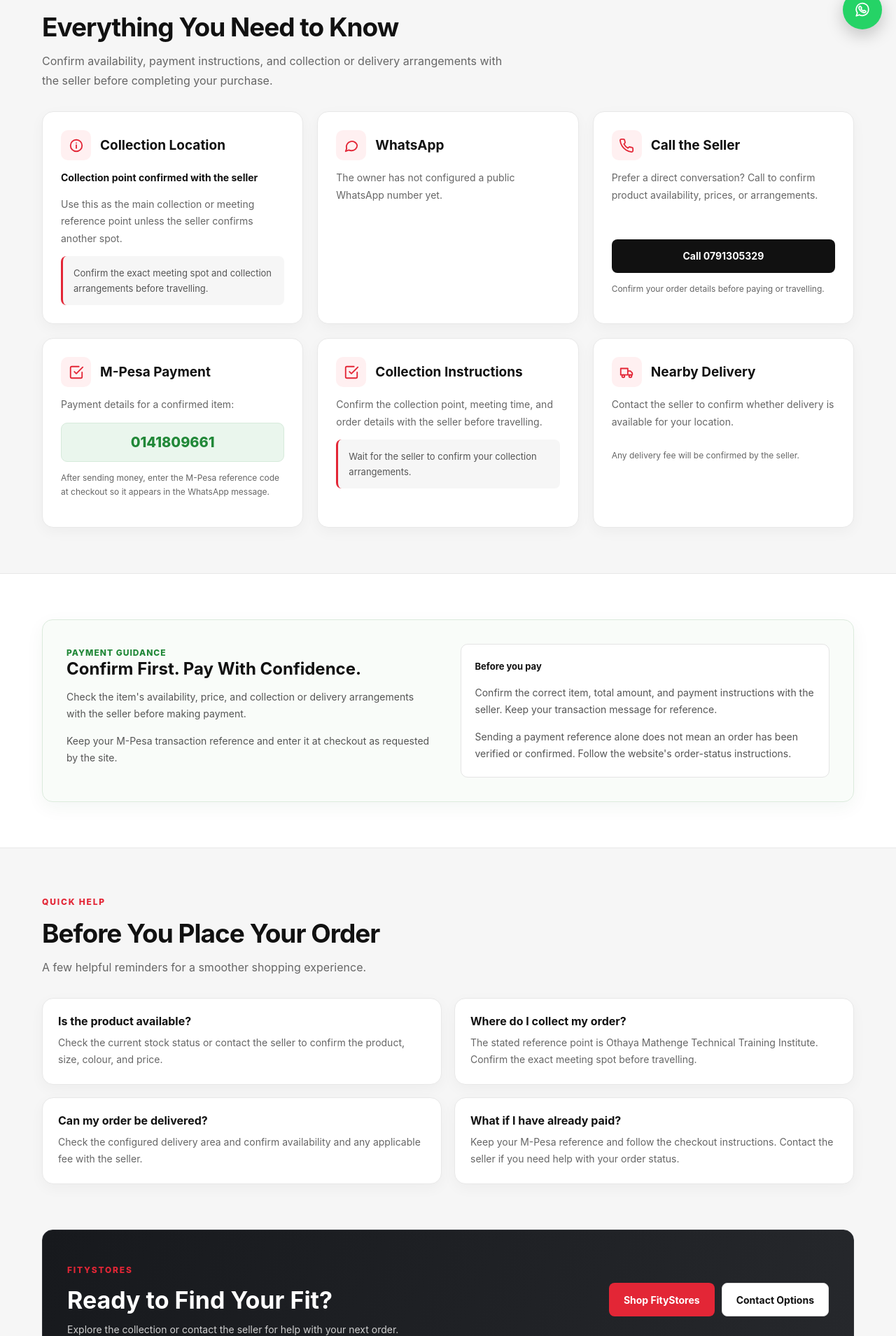
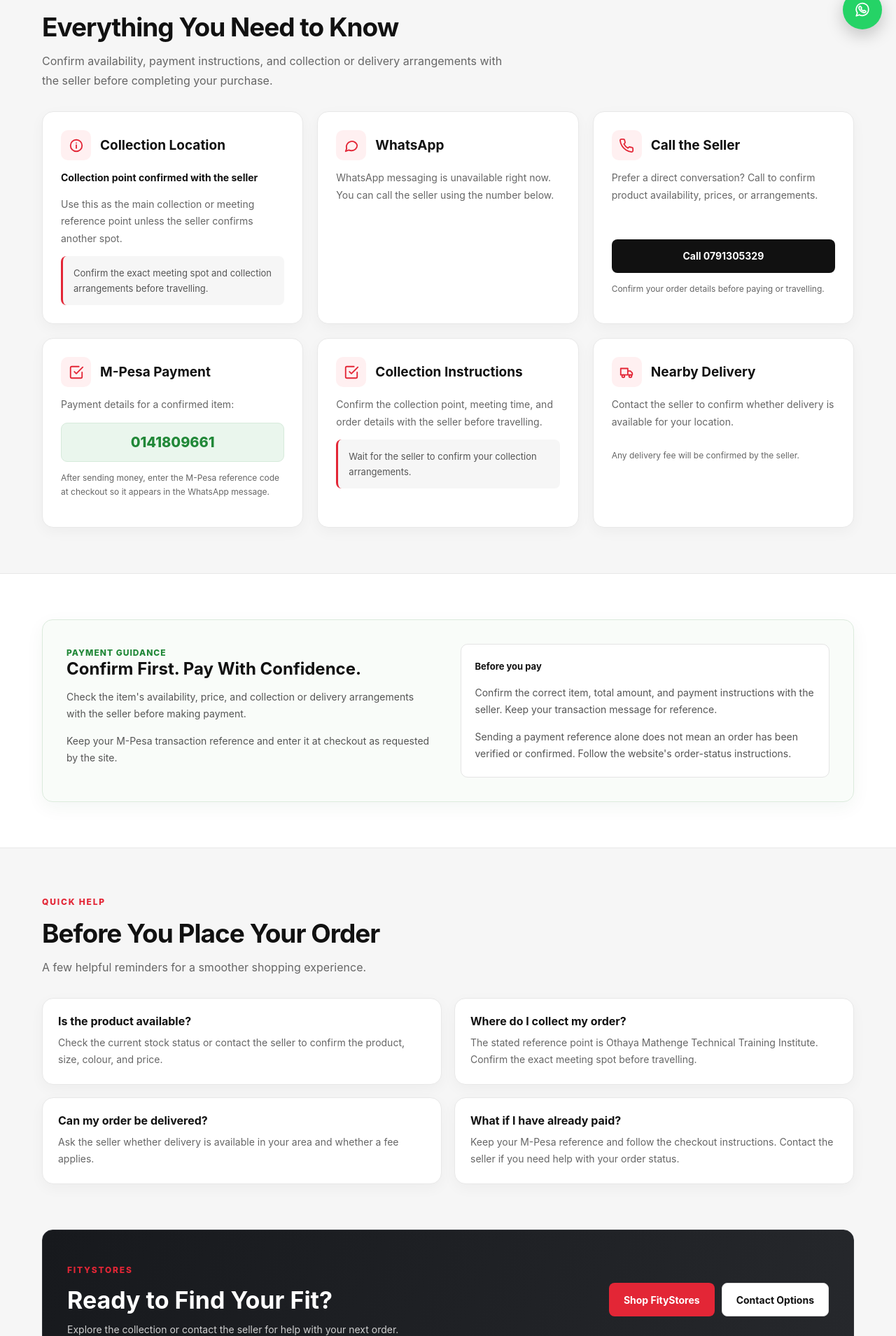
Before and after one commit to oxy-jen/Fitistore, a Flask app: page /contact in a window 1280 px wide. Shown: the part 738-2647 px from the top of the page at 70% size. Run offline with Flask 3, Linux system fonts and the light colour scheme; some libraries are stand-ins or nearby versions.

Commit message:
Polish customer-facing storefront copy

```diff
--- a/app/customer/routes.py
+++ b/app/customer/routes.py
@@ -351,7 +351,7 @@ def email_code_login():
         return redirect(url_for("customer.login", next=next_url))
     account = CustomerAccount.query.filter_by(email=email_input).first()
     if not account or not account.active:
-        flash("If an active account uses that email, a sign-in code will be sent when email delivery is available.", "info")
+        flash("If there's an account for that email, we'll send a sign-in code when email sign-in is available.", "info")
         return redirect(url_for("customer.login", next=next_url))
     purpose = "verify_code" if not account.email_verified_at else "login_code"
     return _begin_code_challenge(account, purpose, next_url)
@@ -434,7 +434,7 @@ def set_two_factor():
     if enabled and not current_user.email:
         flash("A verified email address is required for two-step sign-in.", "error")
     elif enabled and not mail_configuration_status()[0]:
-        flash("Two-step sign-in cannot be enabled until email delivery is configured.", "error")
+        flash("Email verification is temporarily unavailable, so two-step sign-in cannot be enabled right now.", "error")
     else:
         current_user.two_factor_enabled = enabled
         db.session.commit()
@@ -728,7 +728,7 @@ def forgot_password():
             account = CustomerAccount.query.filter_by(email=email, active=True).first()
             if account and account.email_verified_at and account.password_hash:
                 _issue_and_send(account, "reset_password", 30)
-        flash("If a verified account uses that address, password reset instructions will be sent when email is configured.", "info")
+        flash("If a verified account uses that address, we'll send password reset instructions when email service is available.", "info")
         return redirect(url_for("customer.login"))
     return render_template("customer/forgot_password.html", title="Reset password")
 
@@ -791,7 +791,7 @@ def unsubscribe(token):
 def google_signin():
     next_url = _safe_customer_next(request.form.get("next"))
     if not current_app.config.get("GOOGLE_CLIENT_ID"):
-        flash("Google sign-in is not configured yet.", "warning")
+        flash("Google sign-in is temporarily unavailable. Please use email sign-in instead.", "warning")
         return redirect(url_for("customer.login", next=next_url))
     if not _rate_allowed("google_ip", "", limit=20, window_minutes=15):
         flash("Too many Google sign-in attempts. Please wait and try again.", "warning")
@@ -802,7 +802,7 @@ def google_signin():
         return redirect(url_for("customer.login", next=next_url))
     claims = verify_google_credential(credential)
     if not claims or not claims.get("sub"):
-        flash("Google could not verify this sign-in. Check the Web client ID and try again.", "error")
+        flash("Google could not verify this sign-in. Please try again or use email sign-in.", "error")
         return redirect(url_for("customer.login", next=next_url))
     if not _google_email_authoritative(claims):
         flash("Use a Google account with a verified Gmail or Google Workspace email address.", "error")
--- a/app/public/routes.py
+++ b/app/public/routes.py
@@ -642,7 +642,7 @@ def product_enquiry(slug):
     enquiry = ProductEnquiry(product=product, product_name=product.name, size=data["size"], color=data["color"], message=data["message"], contact=data["contact"], preferred_contact=data["preferred_contact"], consent_to_contact=data["consent"], ip_hash=suggestion_ip_hash())
     db.session.add(enquiry)
     db.session.commit()
-    flash("Your product enquiry has been saved for the owner.", "success")
+    flash("Your question has been saved for the FityStores team.", "success")
     return redirect(url_for("public.product_detail", slug=product.slug))
 
 
@@ -661,7 +661,7 @@ def restock_alert(slug):
         return redirect(url_for("public.product_detail", slug=product.slug))
     db.session.add(RestockAlert(product=product, size=size, color=color, contact=contact, preferred_contact=request.form.get("preferred_contact", "WhatsApp"), consent_to_contact=True))
     db.session.commit()
-    flash("Restock alert saved. Automated sending is only used when a provider is configured.", "success")
+    flash("Thanks. Your request is saved. FityStores may contact you if this item is restocked.", "success")
     return redirect(url_for("public.product_detail", slug=product.slug))
 
 
@@ -1272,7 +1272,7 @@ def render_policy_page(slug):
             "sections": [
                 ("Delivery availability", [settings.delivery_area or "Contact FityStores to check whether delivery is available for your location. Availability, timing, and any fee are confirmed for each order."]),
                 ("Collection", [settings.collection_instructions or "The collection reference point is Othaya Mathenge Technical Training Institute. Contact the seller to agree on the exact meeting point and time before travelling."]),
-                ("Delivery fee", [("The configured delivery fee is " + money(settings.delivery_fee_cents, settings.currency) + ". Confirm that it applies to your order before paying.") if settings.delivery_fee_cents is not None else "No fixed delivery fee is configured here. The seller will confirm any fee for your location before payment."]),
+                ("Delivery fee", [("The listed delivery fee is " + money(settings.delivery_fee_cents, settings.currency) + ". Confirm that it applies to your order before paying.") if settings.delivery_fee_cents is not None else "There is no set delivery fee. The seller will confirm any fee for your location before payment."]),
                 ("Before travelling or paying", ["Confirm the item, selected options, price, stock, fulfilment method, any delivery fee, and the collection or delivery arrangements with the seller. A checkout request or payment reference alone does not confirm fulfilment."]),
             ],
         },
--- a/app/templates/about.html
+++ b/app/templates/about.html
@@ -3,7 +3,7 @@
 {% block content %}
 <main class="about-dashboard">
   <header class="about-dash-topbar">
-    <div><span class="about-dash-kicker">FityStores / About</span><h1>Style that fits everyday life.</h1><p>Real products, clear prices, and practical essentials for your style and budget.</p></div>
+    <div><span class="about-dash-kicker">FityStores / About</span><h1>Style that fits everyday life.</h1><p>Browse current products and check each listing for price, options, and availability.</p></div>
     <div class="about-dash-actions"><a class="about-dash-button about-dash-button-primary" href="{{ url_for('public.shop') }}">Explore the shop <span aria-hidden="true">→</span></a><a class="about-dash-button" href="{{ url_for('public.contact') }}">Contact us</a></div>
   </header>
   <nav class="about-dash-nav" aria-label="About FityStores sections"><a href="#about-featured">Current products</a><a href="#what-we-sell">Departments</a><a href="#our-story">Our story</a><a href="#about-values">Our values</a><a href="#about-steps">How shopping works</a><a href="#about-help">Get help</a><a href="#about-faq">FAQs</a></nav>
--- a/app/templates/base.html
+++ b/app/templates/base.html
@@ -140,7 +140,7 @@
     <nav class="footer-link-column" aria-label="Your account"><h2>Your Account</h2>{% if current_user.is_authenticated and not current_user.is_admin %}<a href="{{ url_for('customer.dashboard') }}">My Profile</a><a href="{{ url_for('customer.dashboard') }}#account-orders">My Orders</a>{% else %}<a href="{{ url_for('customer.login') }}">My Profile</a><a href="{{ url_for('customer.login', next='/checkout') }}">My Orders</a>{% endif %}<a href="{{ url_for('public.track_order') }}">Track Order</a>{% if current_user.is_authenticated and not current_user.is_admin %}<form method="post" action="{{ url_for('customer.logout') }}"><input type="hidden" name="csrf_token" value="{{ csrf_token() }}"><button type="submit">Sign Out</button></form>{% else %}<a href="{{ url_for('customer.register') }}">Sign In / Register</a>{% endif %}</nav>
     <nav class="footer-link-column" aria-label="About us"><h2>About Us</h2><a href="{{ url_for('public.about') }}#our-story">Our Story</a><a href="{{ url_for('public.contact') }}">Contact Us</a><a href="{{ url_for('public.about') }}#about-help">FAQs</a></nav>
     <nav class="footer-link-column" aria-label="Need help"><h2>Need Help?</h2><a href="{{ url_for('public.about') }}#about-steps">Ordering Help</a><a href="{{ url_for('public.delivery_policy') }}">Delivery &amp; Collection</a><a href="{{ url_for('public.returns_policy') }}">Returns &amp; Exchanges</a><a href="{{ url_for('public.contact') }}">Get in Touch</a></nav>
-    <div class="footer-newsletter"><h2>Join Our Newsletter</h2><p>Be the first to know about new arrivals, special offers and more.</p><form method="post" action="{{ url_for('customer.footer_newsletter_signup') }}"><input type="hidden" name="csrf_token" value="{{ csrf_token() }}"><label class="visually-hidden" for="footer-newsletter-email">Your email address</label><div class="footer-newsletter-field"><input id="footer-newsletter-email" name="email" type="email" maxlength="254" autocomplete="email" placeholder="Enter your email address" required><button type="submit" aria-label="Request newsletter confirmation"><svg class="icon" aria-hidden="true"><use href="#icon-arrow"></use></svg></button></div></form><small>Offers are optional and need email confirmation. Use your verified account email.</small><a class="footer-newsletter-register" href="{{ url_for('customer.register') }}">New to FityStores? Create an account</a>
+    <div class="footer-newsletter"><h2>Join Our Newsletter</h2><p>Get updates about new arrivals and occasional offers.</p><form method="post" action="{{ url_for('customer.footer_newsletter_signup') }}"><input type="hidden" name="csrf_token" value="{{ csrf_token() }}"><label class="visually-hidden" for="footer-newsletter-email">Your email address</label><div class="footer-newsletter-field"><input id="footer-newsletter-email" name="email" type="email" maxlength="254" autocomplete="email" placeholder="Enter your email address" required><button type="submit" aria-label="Request newsletter confirmation"><svg class="icon" aria-hidden="true"><use href="#icon-arrow"></use></svg></button></div></form><small>Offers are optional. Confirm your email address to subscribe.</small><a class="footer-newsletter-register" href="{{ url_for('customer.register') }}">New to FityStores? Create an account</a>
       <div class="footer-social"><h2>Connect With Us</h2><div><a href="{{ whatsapp_text_link(settings, build_general_message(settings)) }}" target="_blank" rel="noopener" aria-label="Chat with FityStores on WhatsApp"><svg class="icon"><use href="#icon-whatsapp"></use></svg></a><a href="https://www.facebook.com/oxy.jen.975729" target="_blank" rel="me noopener noreferrer" aria-label="Visit FityStores on Facebook"><svg class="icon"><use href="#icon-facebook"></use></svg></a><a href="https://www.tiktok.com/@official_fitystore" target="_blank" rel="me noopener noreferrer" aria-label="Visit FityStores on TikTok"><svg class="icon"><use href="#icon-tiktok"></use></svg></a><a href="{{ url_for('public.contact') }}" aria-label="Contact FityStores"><svg class="icon"><use href="#icon-message"></use></svg></a></div></div>
     </div>
   </section>
--- a/app/templates/checkout.html
+++ b/app/templates/checkout.html
@@ -1,7 +1,7 @@
 {% extends "base.html" %}{% block content %}
 <div class="checkout-page">
 <section class="checkout-intro"><p class="eyebrow">SECURE ORDER REQUEST</p><h1>Checkout</h1><p>Review your order, choose collection or nearby delivery, and confirm payment details with the seller.</p><ol class="checkout-progress" aria-label="Checkout steps"><li class="current"><span>1</span><strong>Your details</strong></li><li><span>2</span><strong>Review order</strong></li><li><span>3</span><strong>WhatsApp confirmation</strong></li></ol></section>
-{% if not whatsapp_ready %}<div class="empty">WhatsApp checkout is disabled until the owner adds a business WhatsApp number in admin settings.</div>{% endif %}
+{% if not whatsapp_ready %}<div class="empty">WhatsApp order requests are unavailable right now. Please call FityStores before placing an order.</div>{% endif %}
 <section class="checkout-layout">
   <aside class="cart-panel checkout-summary"><div class="checkout-summary-heading"><span class="eyebrow">ORDER SUMMARY</span><h2>Selected items</h2><p>Your cart and current item totals appear here.</p></div><div id="checkout-summary"><div class="empty">Loading selected items...</div></div><div class="checkout-summary-note"><svg class="icon" aria-hidden="true"><use href="#icon-info"></use></svg><span>Stock and the final total are confirmed by the seller before payment.</span></div></aside>
   <form class="form-card checkout-form" method="post" id="checkout-form" enctype="multipart/form-data">
@@ -9,7 +9,7 @@
     <div class="checkout-form-heading"><span class="eyebrow">YOUR ORDER</span><h2>Contact and fulfilment</h2><p>Tell us how to reach you and how you would like to receive your items.</p></div>
     <div class="checkout-contact-grid"><label>Your name<input name="customer_name" maxlength="120" autocomplete="name" required placeholder="Name for this order"></label>
     <label>Contact number<input name="customer_phone" maxlength="40" autocomplete="tel" required placeholder="Phone number we can reach you on"></label></div>
-    <details class="checkout-guidance"><summary>Collection, delivery and fees</summary><p><strong>Collection:</strong> {{ settings.collection_instructions or "Call the seller before travelling to confirm collection." }}</p><p><strong>Nearby delivery:</strong> {{ settings.delivery_area or "Discuss nearby delivery by WhatsApp or phone before payment." }}</p>{% if settings.delivery_fee_cents is not none %}<p>Configured delivery fee: {{ money(settings.delivery_fee_cents, settings.currency) }}. Confirm with the seller that it applies to your order.</p>{% else %}<p>Any delivery fee will be confirmed before payment.</p>{% endif %}</details>
+    <details class="checkout-guidance"><summary>Collection, delivery and fees</summary><p><strong>Collection:</strong> {{ settings.collection_instructions or "Call the seller before travelling to confirm collection." }}</p><p><strong>Nearby delivery:</strong> {{ settings.delivery_area or "Discuss nearby delivery by WhatsApp or phone before payment." }}</p>{% if settings.delivery_fee_cents is not none %}<p>Listed delivery fee: {{ money(settings.delivery_fee_cents, settings.currency) }}. Confirm with the seller that it applies to your order.</p>{% else %}<p>Any delivery fee will be confirmed before payment.</p>{% endif %}</details>
     <fieldset class="checkout-fulfilment"><legend>How would you like to receive it?</legend><label><input type="radio" name="fulfilment_method" value="Collection" checked><span><strong>Collection</strong><small>Call the seller on 0791305329 before leaving to agree on collection.</small></span></label><label><input type="radio" name="fulfilment_method" value="Nearby delivery"><span><strong>Nearby delivery</strong><small>Share your location and delivery address.</small></span></label></fieldset>
     <div class="fulfilment-motion is-collection" id="fulfilment-motion" role="status" aria-live="polite"><span class="motion-icon walking" aria-hidden="true"><svg viewBox="0 0 64 64"><circle cx="33" cy="9" r="6"/><path class="walker-body" d="m31 18 9 17-8 6-11-13 4-9Z"/><path class="walker-arm" d="m27 21-11 8-5 11"/><path class="walker-leg-a" d="m32 39-9 12-7 8"/><path class="walker-leg-b" d="m33 40 9 10 10 3"/></svg></span><div class="checkout-motion-copy"><strong>Collection selected</strong><small>Call the seller on 0791305329 before setting off.</small></div></div>
     <label id="delivery-address-field" hidden>Where are you and what is the delivery address?<textarea name="delivery_address" id="delivery-address" maxlength="500" placeholder="Area, estate/building, street and a useful landmark"></textarea></label>
--- a/app/templates/checkout_ready.html
+++ b/app/templates/checkout_ready.html
@@ -5,7 +5,7 @@
       <div class="receipt-mark"><svg class="icon"><use href="#icon-checkout"></use></svg></div>
       <p class="eyebrow">Order enquiry saved</p>
       <h1 id="receipt-title">Awaiting seller confirmation</h1>
-      <p>This is an order request. Send the WhatsApp message so FityStores can confirm item availability, the final amount, payment status, and collection or delivery arrangements.</p>
+      <p>Your request is ready. Send the WhatsApp message so FityStores can confirm item availability, the final amount, payment and collection or delivery arrangements.</p>
     </header>
 
     <div class="receipt-meta">
@@ -57,12 +57,12 @@
       {% if whatsapp_url %}
         <a class="btn primary" href="{{ whatsapp_url }}" target="_blank" rel="noopener"><svg class="icon"><use href="#icon-message"></use></svg><span>Open WhatsApp</span></a>
       {% else %}
-        <div class="empty">The owner has not configured a WhatsApp number. Share the reference with the seller another way.</div>
+        <div class="empty">WhatsApp ordering is unavailable right now. Keep your order reference and call FityStores to discuss next steps.</div>
       {% endif %}
       <a class="btn" href="{{ url_for('public.shop') }}"><svg class="icon"><use href="#icon-shop"></use></svg><span>Continue shopping</span></a>
     </div>
 
-    <p class="receipt-note">This website cannot confirm whether you sent the WhatsApp message or whether payment has been received. The order remains unconfirmed until the seller replies. <a href="{{ url_for('public.payment_policy') }}">Payment details</a> · <a href="{{ url_for('public.delivery_policy') }}">Delivery and collection</a> · <a href="{{ url_for('public.returns_policy') }}">Returns information</a></p>
+    <p class="receipt-note">Your order is a request until FityStores confirms the items, total, payment and collection or delivery. A payment reference or screenshot alone does not confirm payment. <a href="{{ url_for('public.payment_policy') }}">Payment details</a> · <a href="{{ url_for('public.delivery_policy') }}">Delivery and collection</a> · <a href="{{ url_for('public.returns_policy') }}">Returns information</a></p>
   </div>
 </section>
 <script>localStorage.removeItem('fityCart');</script>
--- a/app/templates/contact.html
+++ b/app/templates/contact.html
@@ -750,8 +750,7 @@
                     {% else %}
 
                     <p>
-                        The owner has not configured a public
-                        WhatsApp number yet.
+                        WhatsApp messaging is unavailable right now. You can call the seller using the number below.
                     </p>
 
                     {% endif %}
@@ -946,9 +945,7 @@
                 <article class="contact-help-item">
                     <h3>Can my order be delivered?</h3>
                     <p>
-                        Check the configured delivery area and
-                        confirm availability and any applicable fee
-                        with the seller.
+                        Ask the seller whether delivery is available in your area and whether a fee applies.
                     </p>
                 </article>
 
--- a/app/templates/customer/dashboard.html
+++ b/app/templates/customer/dashboard.html
@@ -34,7 +34,7 @@
     <section class="account-panel">
       <p class="account-kicker">Security</p><h2>Sign-in options</h2>
       <p>{% if account.two_factor_enabled %}Email code verification is on whenever you sign in with your password.{% else %}Use your password, a one-time email code, or linked Google sign-in.{% endif %}</p>
-      {% if account.email_verified_at and mail_configured %}<form method="post" action="{{ url_for('customer.set_two_factor') }}"><input type="hidden" name="csrf_token" value="{{ csrf_token() }}"><input type="hidden" name="enabled" value="{{ 'no' if account.two_factor_enabled else 'yes' }}"><button class="btn" type="submit">{{ 'Turn off email code at password sign-in' if account.two_factor_enabled else 'Require an email code at password sign-in' }}</button></form>{% elif not mail_configured %}<p class="account-note">Email code sign-in is currently unavailable. Try again after email delivery is restored.</p>{% endif %}
+      {% if account.email_verified_at and mail_configured %}<form method="post" action="{{ url_for('customer.set_two_factor') }}"><input type="hidden" name="csrf_token" value="{{ csrf_token() }}"><input type="hidden" name="enabled" value="{{ 'no' if account.two_factor_enabled else 'yes' }}"><button class="btn" type="submit">{{ 'Turn off email code at password sign-in' if account.two_factor_enabled else 'Require an email code at password sign-in' }}</button></form>{% elif not mail_configured %}<p class="account-note">Email sign-in codes are temporarily unavailable. Please try again later.</p>{% endif %}
       {% if account.email_verified_at and not account.google_sub and google_client_id %}
       <div class="account-google-link"><h3>Link Google sign-in</h3><p>Use the verified Google account for this same email address.</p><script src="https://accounts.google.com/gsi/client" async defer></script><div id="g_id_onload" data-client_id="{{ google_client_id }}" data-callback="onGoogleLinkResponse" data-auto_prompt="false"></div><div class="g_id_signin" data-type="standard" data-size="large" data-theme="outline" data-text="continue_with" data-shape="rectangular"></div><script>function onGoogleLinkResponse(result){const token=document.querySelector('input[name=csrf_token]')?.value;if(!token)return;const body=new URLSearchParams({credential:result.credential});fetch("{{ url_for('customer.link_google') }}",{method:"POST",credentials:"same-origin",headers:{"Content-Type":"application/x-www-form-urlencoded","X-CSRFToken":token},body}).then(response=>{if(response.ok){window.location.reload()}else{window.location.href="{{ url_for('customer.dashboard') }}"}})}</script></div>
       {% elif account.google_sub %}<p class="account-note">Google sign-in is linked to this customer account.</p>{% endif %}
--- a/app/templates/customer/login.html
+++ b/app/templates/customer/login.html
@@ -39,7 +39,7 @@
       </form>
       <script>function onGoogleSignIn(result){const form=document.getElementById("google-signin-form");document.getElementById("google-credential").value=result.credential;form.requestSubmit();}</script>
     {% else %}
-      <p class="account-note">Google sign-in is unavailable until the site owner configures the Google Web client ID.</p>
+      <p class="account-note">Google sign-in is temporarily unavailable. You can still sign in with your email.</p>
     {% endif %}
   </div>
 </section>
--- a/app/templates/errors/404.html
+++ b/app/templates/errors/404.html
@@ -14,9 +14,7 @@
         <h1>Oops! Wrong Turn.</h1>
 
         <p class="error-description">
-            Looks like this page has gone missing.
-            Don't worry — your next favourite fit is
-            just a click away.
+            This page isn't here. Browse the shop to find your next favourite fit.
         </p>
 
         <div class="error-actions">
@@ -35,7 +33,7 @@
 
         <div class="error-footer">
             <span class="error-dot"></span>
-            <span>FityStores — FityStores</span>
+            <span>FityStores | Everyday essentials</span>
         </div>
 
     </div>
--- a/app/templates/errors/500.html
+++ b/app/templates/errors/500.html
@@ -1 +1 @@
-{% extends "base.html" %}{% block content %}<section class="page-head"><h1>Something went wrong</h1><p>Please try again. The public page does not expose technical details.</p></section>{% endblock %}
+{% extends "base.html" %}{% block content %}<section class="page-head"><h1>Something went wrong</h1><p>We could not load this page right now. Please try again shortly, or contact FityStores if the problem continues.</p></section>{% endblock %}
--- a/app/templates/referrals.html
+++ b/app/templates/referrals.html
@@ -44,7 +44,7 @@
     <div class="referral-rule-grid">
       <article><span>1</span><strong>Share</strong><p>Send your link to a friend.</p></article>
       <article><span>2</span><strong>Visit</strong><p>When a new visitor opens it, the click is recorded once.</p></article>
-      <article><span>3</span><strong>Earn</strong><p>{% if referral_settings.referral_enabled %}You earn {{ referral_settings.referral_reward_points }} point(s) per counted visit.{% else %}Referral rewards are currently disabled by the owner.{% endif %}</p></article>
+      <article><span>3</span><strong>Earn</strong><p>{% if referral_settings.referral_enabled %}You earn {{ referral_settings.referral_reward_points }} point(s) per counted visit.{% else %}Referral rewards are not available right now. You can still share the shop with friends.{% endif %}</p></article>
     </div>
   </section>
 </section>
--- a/app/templates/shop.html
+++ b/app/templates/shop.html
@@ -3,8 +3,8 @@
   <section class="shop-banner" aria-labelledby="shop-banner-title">
     <div class="shop-banner-copy">
       <p class="eyebrow">FityStores · Everyday essentials</p>
-      <h1 id="shop-banner-title">Good finds. Fair prices.<br><span>Fits poa.</span></h1>
-      <p>Shop everyday essentials with clear prices<br class="desktop-break"> and quick WhatsApp support.</p>
+      <h1 id="shop-banner-title">Everyday essentials.<br><span>Fits poa.</span></h1>
+      <p>Browse everyday essentials and contact us to check prices, stock, or product details.</p>
     </div>
     <div class="shop-banner-products" aria-label="Featured everyday essentials">
       <img class="shop-banner-photo" src="{{ url_for('static', filename='images/shop-hero/shop1.jpg') }}" alt="FityStores everyday fashion and accessories" width="1024" height="576" fetchpriority="high">
```
Also changed, not shown: app/templates/upcoming.html (+3 -3 lines), tests/test_app.py (+2 -2 lines).
